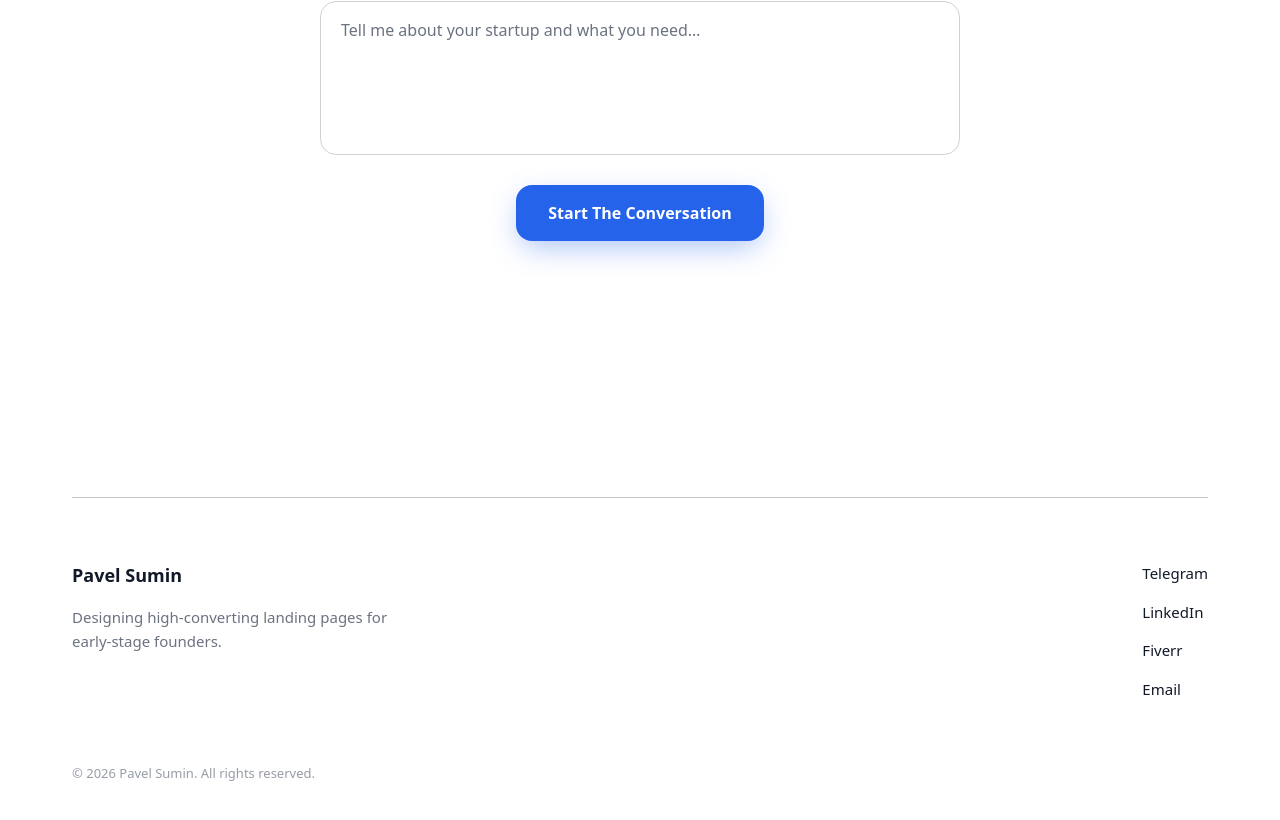
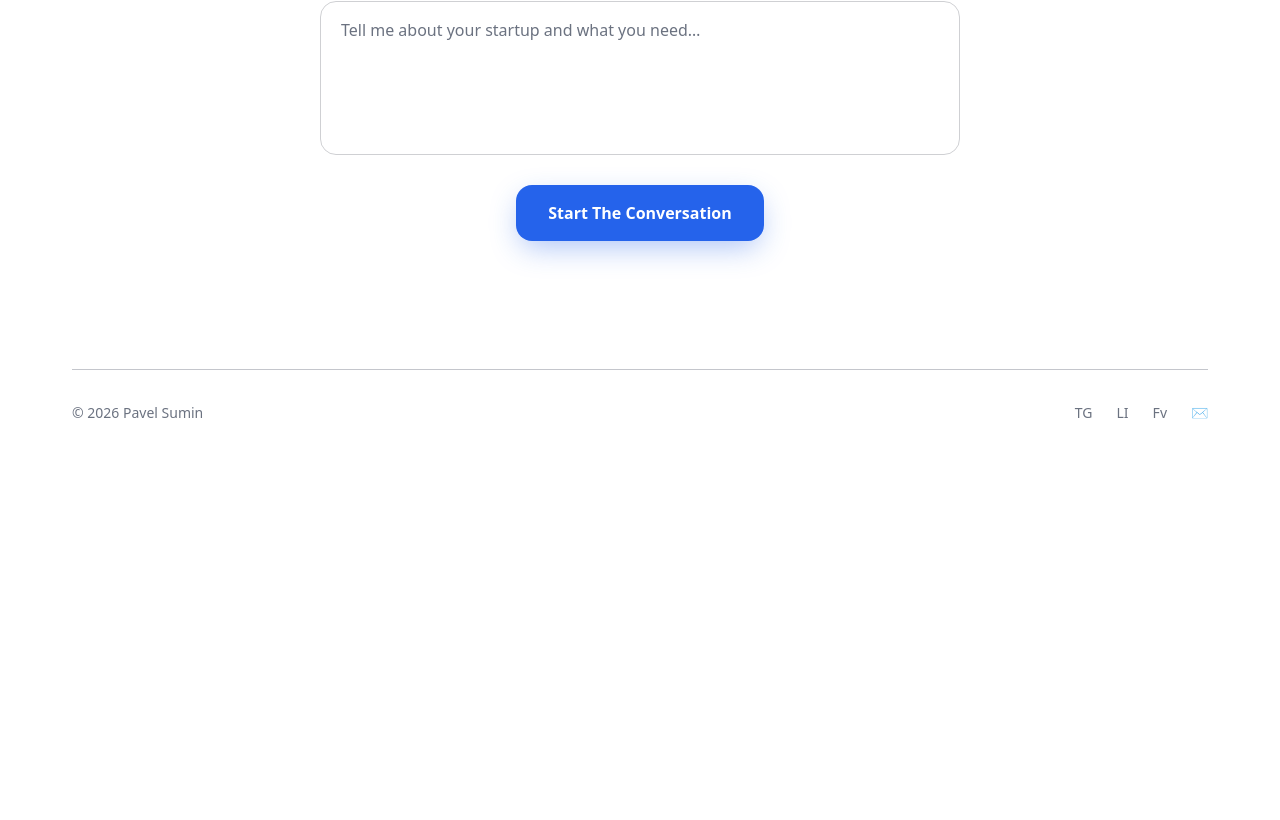
Before and after one commit to pavsumin/pavelsumin, a Next.js app: page / in a window 1280 px wide. Shown: the part 3061-3881 px from the top of the page. After the commit the page ends 3516 px from the top, so only its background shows below. Built offline with nearby package versions, Linux system fonts and the light colour scheme.

Commit message:
WIP: Footer structure and base. v2

```diff
--- a/components/Footer.tsx
+++ b/components/Footer.tsx
@@ -1,55 +1,43 @@
 export default function Footer() {
 	return (
-		<footer className='mt-32 pt-16 pb-10 border-t border-muted/40'>
-			<div className='flex flex-col md:flex-row md:justify-between gap-12'>
+		<footer className='border-t border-muted/40'>
+			<div className='flex items-center justify-between py-8 text-[14px] text-muted'>
 				{/* LEFT */}
-				<div>
-					<h3 className='text-[18px] font-semibold text-primary'>
-						Pavel Sumin
-					</h3>
-					<p className='mt-4 max-w-[320px] text-[15px] text-muted leading-[1.6]'>
-						Designing high-converting landing pages for early-stage founders.
-					</p>
-				</div>
+				<div>© {new Date().getFullYear()} Pavel Sumin</div>
 
 				{/* RIGHT */}
-				<div className='flex flex-col gap-4 text-[15px]'>
+				<div className='flex items-center gap-6'>
 					<a
 						href='https://t.me/yourtelegram'
 						target='_blank'
-						className='hover:text-accent transition-colors'
+						className='hover:text-accent transition-colors duration-300'
 					>
-						Telegram
+						TG
 					</a>
 
 					<a
 						href='https://linkedin.com/in/yourlinkedin'
 						target='_blank'
-						className='hover:text-accent transition-colors'
+						className='hover:text-accent transition-colors duration-300'
 					>
-						LinkedIn
+						LI
 					</a>
 
 					<a
 						href='https://fiverr.com/yourprofile'
 						target='_blank'
-						className='hover:text-accent transition-colors'
+						className='hover:text-accent transition-colors duration-300'
 					>
-						Fiverr
+						Fv
 					</a>
 
 					<a
 						href='mailto:your@email.com'
-						className='hover:text-accent transition-colors'
+						className='hover:text-accent transition-colors duration-300'
 					>
-						Email
+						✉
 					</a>
 				</div>
-			</div>
-
-			{/* Bottom line */}
-			<div className='mt-16 text-[13px] text-muted/70'>
-				© {new Date().getFullYear()} Pavel Sumin. All rights reserved.
 			</div>
 		</footer>
 	)
```
